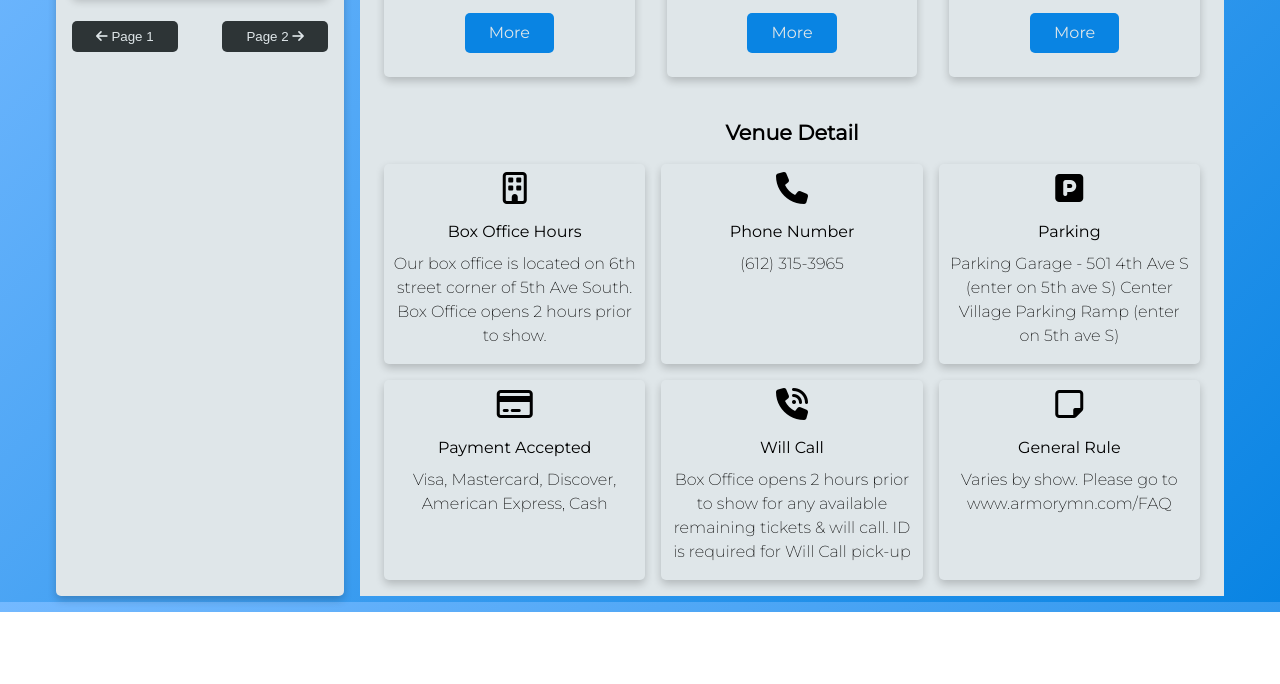
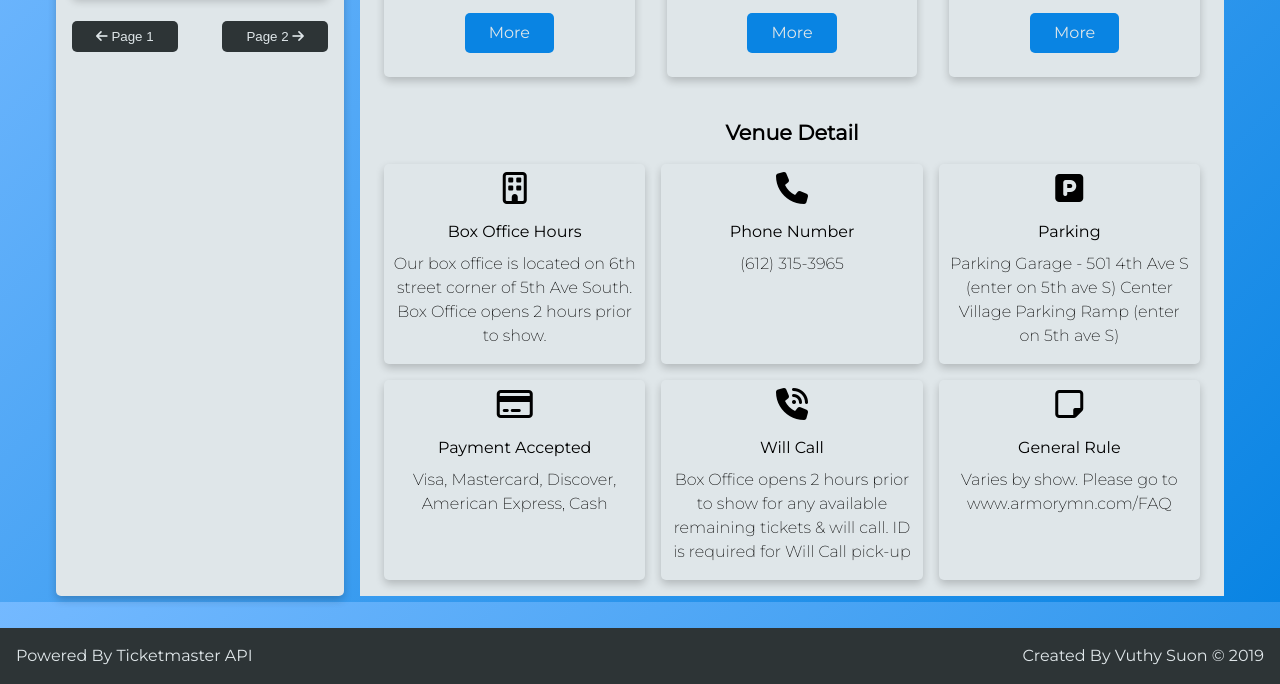
Before and after one commit to Suonx002/TicketDream, a plain HTML site: page dist/index.html in a window 1280 px wide. Shown: the part 998-1682 px from the top of the page. Before the commit the page ends 1610 px from the top, so only its background shows below. Drawn offline with Linux system fonts and the light colour scheme.

Commit message:
add footer

```diff
--- a/dist/index.html
+++ b/dist/index.html
@@ -254,5 +254,10 @@
         </div>
       </div>
     </section>
+
+    <footer class="footer">
+      <div class="copyright">Powered By Ticketmaster API</div>
+      <div class="created-by">Created By Vuthy Suon &copy; 2019</div>
+    </footer>
   </body>
 </html>
--- a/sass/style.scss
+++ b/sass/style.scss
@@ -356,3 +356,13 @@ body {
     }
   }
 }
+.footer {
+  display: flex;
+  flex-direction: row;
+  justify-content: space-between;
+  background-color: $dark-color;
+  color: $light-color;
+  div {
+    padding: 1rem;
+  }
+}
```
Also changed, not shown: dist/css/style.min.css, 1 other file.
